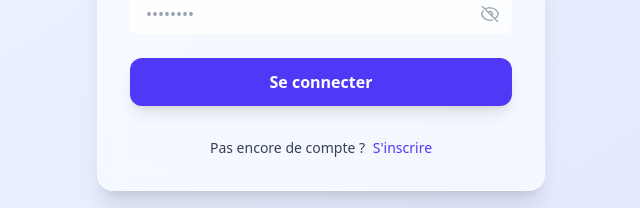
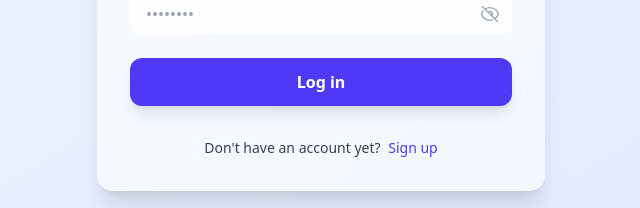
Before and after one commit to adelekekismath/quiz, a Vue app in the folder client/: page /login in a window 1280 px wide. Shown: the part 414-622 px from the top of the page, without its empty margins (319-959 px from the left). Built offline with nearby package versions, Linux system fonts and the light colour scheme; no server answers.

Commit message:
fix: update LoginPage.vue for English localization in button and registration prompt

```diff
--- a/client/src/pages/LoginPage.vue
+++ b/client/src/pages/LoginPage.vue
@@ -65,14 +65,14 @@
             <circle class="opacity-25" cx="12" cy="12" r="10" stroke="currentColor" stroke-width="4" />
             <path class="opacity-75" fill="currentColor" d="M4 12a8 8 0 018-8V0C5.373 0 0 5.373 0 12h4z" />
           </svg>
-          <span>{{ loading ? 'Connexion...' : 'Se connecter' }}</span>
+          <span>{{ loading ? 'Login...': 'Log in' }}</span>
         </button>
       </form>
 
       <p class="text-center text-sm mt-8 text-gray-700">
-        Pas encore de compte ?
+        Don't have an account yet?
         <router-link to="/register" class="text-indigo-600 font-medium hover:underline ml-1">
-          S'inscrire
+          Sign up
         </router-link>
       </p>
     </div>
```
Also changed, not shown: 1 other file (tests, documents, lock files or other folders).
